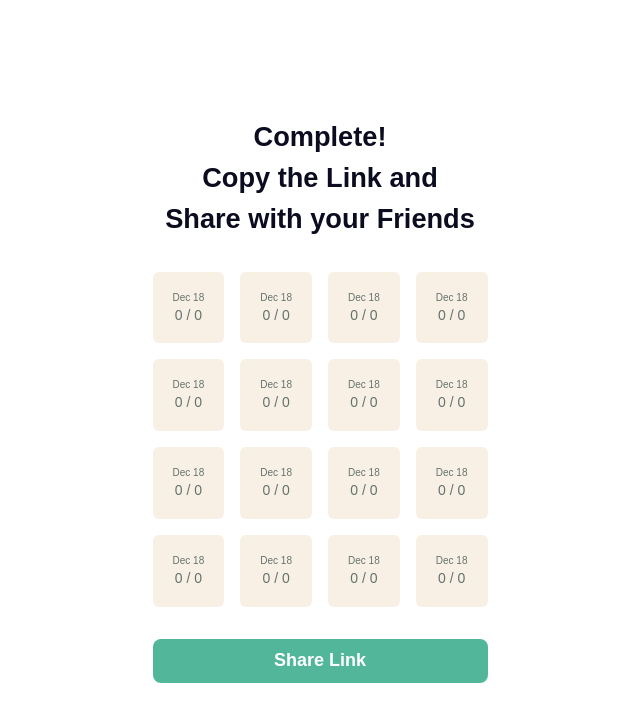
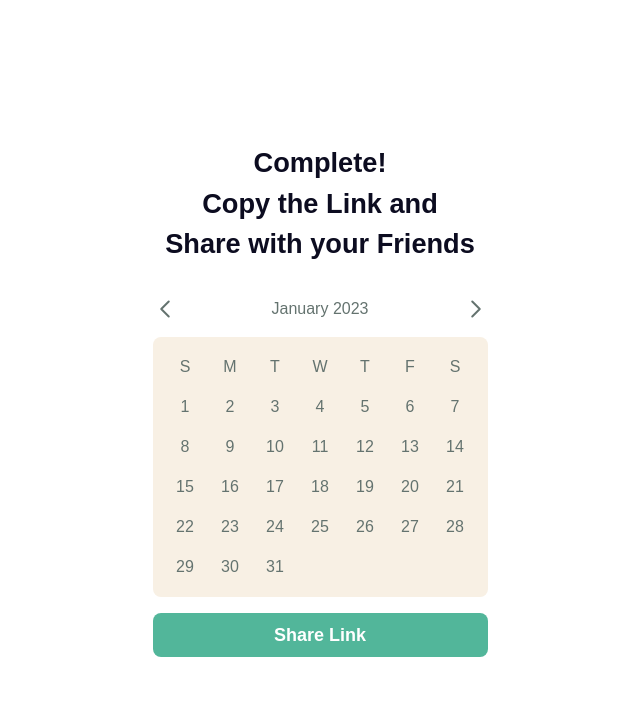
Before and after one commit to PI304/BisTime_Frontend, a Next.js app: page /events/create/summary in a window 1280 px wide. Shown: the top 722 px of the page, without its empty margins (320-960 px from the left). Built offline with nearby package versions, Linux system fonts and the light colour scheme.

Commit message:
design : calender with chosen days

```diff
--- a/src/pages/events/create/summary.tsx
+++ b/src/pages/events/create/summary.tsx
@@ -1,33 +1,22 @@
 import { useRouter } from 'next/router';
 import Layout from '@components/common/layout';
 import Button from '@components/common/button';
+import Calender from '@components/common/calender';
 
 function Schedule() {
   const router = useRouter();
   return (
     <Layout>
       <div className="w-full flex flex-col items-center justify-center h-full">
-        <div className="w-full flex flex-col items-center justify-center">
+        <div className="w-full flex flex-col items-center justify-center mb-8">
           <h1 className="text-h2 font-bold text-center text-base-black">
             Complete! <br />
             Copy the Link and <br />
             Share with your Friends
           </h1>
         </div>
-        <div className="grid grid-cols-4 w-full gap-4 mt-8">
-          {[1, 2, 3, 4, 5, 6, 7, 8, 9, 10, 11, 12, 13, 14, 15, 16].map(
-            (day, index) => (
-              <div
-                key={index}
-                className="w-18 hover:bg-primary-green-1 text-primary-green-3 hover:text-base-white cursor-pointer transition bg-secondary-orange-3 aspect-square px-4 py-2 flex flex-col items-center justify-center rounded-md"
-              >
-                <span className="block text-p4">Dec 18</span>
-                <span className="block text-p1">0 / 0</span>
-              </div>
-            ),
-          )}
-        </div>
-        <div className="w-full flex items-center justify-center mt-8">
+        <Calender isEditable={false} />
+        <div className="w-full flex items-center justify-center mt-4">
           <Button
             onClick={() => {
               router.push('/events/create/summary');
```
